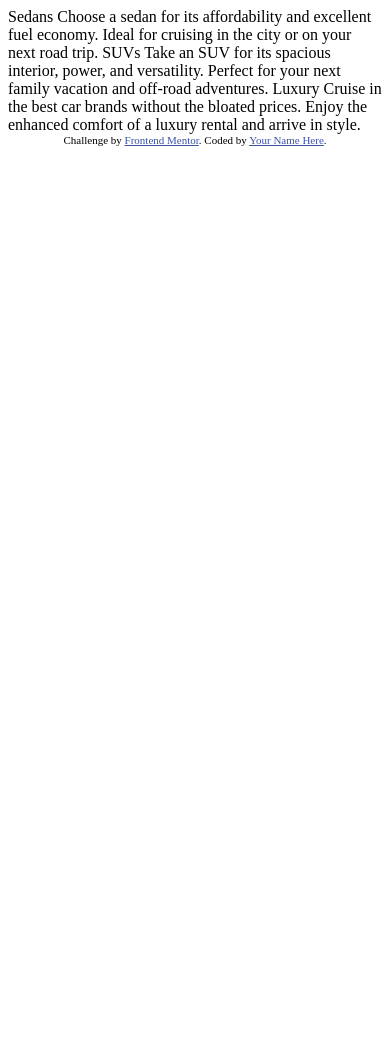
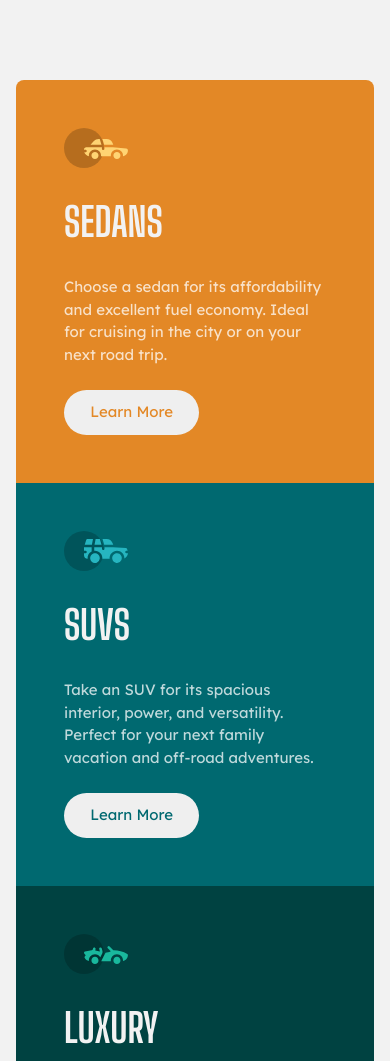
Before and after one commit to KeganF/3-column-preview-card-component-main, a plain HTML site: page index.html in a window 390 px wide. Shown: the top 1061 px of the page. Before the commit the page ends 844 px from the top, so only its background shows below. Drawn offline with Linux system fonts and the light colour scheme.

Commit message:
finished mobile layout

```diff
--- a/index.html
+++ b/index.html
@@ -8,6 +8,14 @@
 
   <title>Frontend Mentor | 3-column preview card component</title>
 
+  <!-- Google Fonts -->
+  <link rel="preconnect" href="https://fonts.googleapis.com">
+  <link rel="preconnect" href="https://fonts.gstatic.com" crossorigin>
+  <link href="https://fonts.googleapis.com/css2?family=Big+Shoulders+Display:wght@700&family=Lexend+Deca&display=swap" rel="stylesheet">
+
+  <!-- My CSS -->
+  <link rel="stylesheet" href="style.css">
+
   <!-- Feel free to remove these styles or customise in your own stylesheet 👍 -->
   <style>
     .attribution { font-size: 11px; text-align: center; }
@@ -15,22 +23,41 @@
   </style>
 </head>
 <body>
-
-  Sedans
+  <main>
+    <section class="section section-style-1">
+      <img class="section__icon" src="images/icon-sedans.svg" alt="">
+      <h2 class="section__title">Sedans</h2>
+      <p>
         Choose a sedan for its affordability and excellent fuel economy. Ideal for cruising in the city
         or on your next road trip.
+      </p>
+      <button class="button">Learn More</button>
+    </section>
 
-  SUVs
+    <section class="section section-style-2">
+      <img class="section__icon" src="images/icon-suvs.svg" alt="">
+      <h2 class="section__title">SUVs</h2>
+      <p>
         Take an SUV for its spacious interior, power, and versatility. Perfect for your next family vacation
         and off-road adventures.
+      </p>
+      <button class="button">Learn More</button>
+    </section>
 
-  Luxury
+    <section class="section section-style-3">
+      <img class="section__icon" src="images/icon-luxury.svg" alt="">
+      <h2 class="section__title">Luxury</h2>
+      <p>
         Cruise in the best car brands without the bloated prices. Enjoy the enhanced comfort of a luxury
         rental and arrive in style.
+      </p>
+      <button class="button">Learn More</button>
+    </section>
+  </main>
 
   <div class="attribution">
     Challenge by <a href="https://www.frontendmentor.io?ref=challenge" target="_blank">Frontend Mentor</a>.
-    Coded by <a href="#">Your Name Here</a>.
+    Coded by <a href="https://www.frontendmentor.io/profile/KeganF">KeganF</a>.
   </div>
 </body>
 </html>
--- /dev/null
+++ b/style.css
@@ -0,0 +1,137 @@
+:root {
+    --clr-bright-orange: hsl(31, 77%, 52%);
+    --clr-dark-cyan: hsl(184, 100%, 22%);
+    --clr-very-dark-cyan: hsl(179, 100%, 13%);
+
+    --clr-trans-white: hsla(0, 0%, 100%, 0.75);
+    --clr-light-gray: hsl(0, 0%, 95%);
+
+    --ff-regular: 'Lexend Deca', sans-serif;
+    --ff-accent: 'Big Shoulders Display', cursive;
+    --fw-regular: 400;
+    --fw-bold: 700;
+}
+
+
+/*
+    Josh Comeau's CSS reset
+    https://www.joshwcomeau.com/css/custom-css-reset/
+*/
+/*
+  1. Use a more-intuitive box-sizing model.
+*/
+*, *::before, *::after {
+    box-sizing: border-box;
+}
+/*
+2. Remove default margin
+*/
+* {
+    margin: 0;
+}
+/*
+3. Allow percentage-based heights in the application
+*/
+html, body {
+    height: 100%;
+}
+/*
+Typographic tweaks!
+4. Add accessible line-height
+5. Improve text rendering
+*/
+body {
+    line-height: 1.5;
+    -webkit-font-smoothing: antialiased;
+}
+/*
+6. Improve media defaults
+*/
+img, picture, video, canvas, svg {
+    display: block;
+    max-width: 100%;
+}
+/*
+7. Remove built-in form typography styles
+*/
+input, button, textarea, select {
+    font: inherit;
+}
+/*
+8. Avoid text overflows
+*/
+p, h1, h2, h3, h4, h5, h6 {
+    overflow-wrap: break-word;
+}
+/*
+9. Create a root stacking context
+*/
+#root, #__next {
+    isolation: isolate;
+}
+
+/* Styling */
+body {
+    font-family: var(--ff-regular);
+    font-weight: var(--fw-regular);
+    font-size: 0.9375rem; /* 15px to rem */
+    color: var(--clr-trans-white);
+    background-color: var(--clr-light-gray);
+    padding: 5rem 1rem;
+}
+
+main {
+    border-radius: 0.5rem;
+    overflow: hidden;
+}
+
+@media (min-width: 600px) {
+
+}
+
+.section {
+    padding: 3rem;
+    display: grid;
+    gap: 1.5rem;
+}
+
+/*
+    I'm proud of my solution for this problem:
+    each section with a unique color sets its own
+    value for the --section-color custom property,
+    meaning when a button is inside a section, the
+    text color of the button can be inherited from
+    its appropriate section's --section-color
+*/
+.section-style-1 {
+    --section-color:var(--clr-bright-orange);
+    background-color: var(--clr-bright-orange);
+}
+.section-style-2 {
+    --section-color:var(--clr-dark-cyan);
+    background-color: var(--clr-dark-cyan);
+}
+.section-style-3 {
+    --section-color:var(--clr-very-dark-cyan);
+    background-color: var(--clr-very-dark-cyan);
+}
+
+.section__icon {
+    max-width: 5rem;
+}
+
+.section__title {
+    font-family: var(--ff-accent);
+    font-weight: var(--fw-bold);
+    font-size: 2.5rem;
+    color: var(--clr-light-gray);
+    text-transform: uppercase;
+}
+
+.button {
+    color: var(--section-color);
+    width: max-content;
+    padding: 0.75em 1.75em;
+    border: 0;
+    border-radius: 1.5rem;
+}
```
Lines whose indentation alone changed are shown as unchanged.
